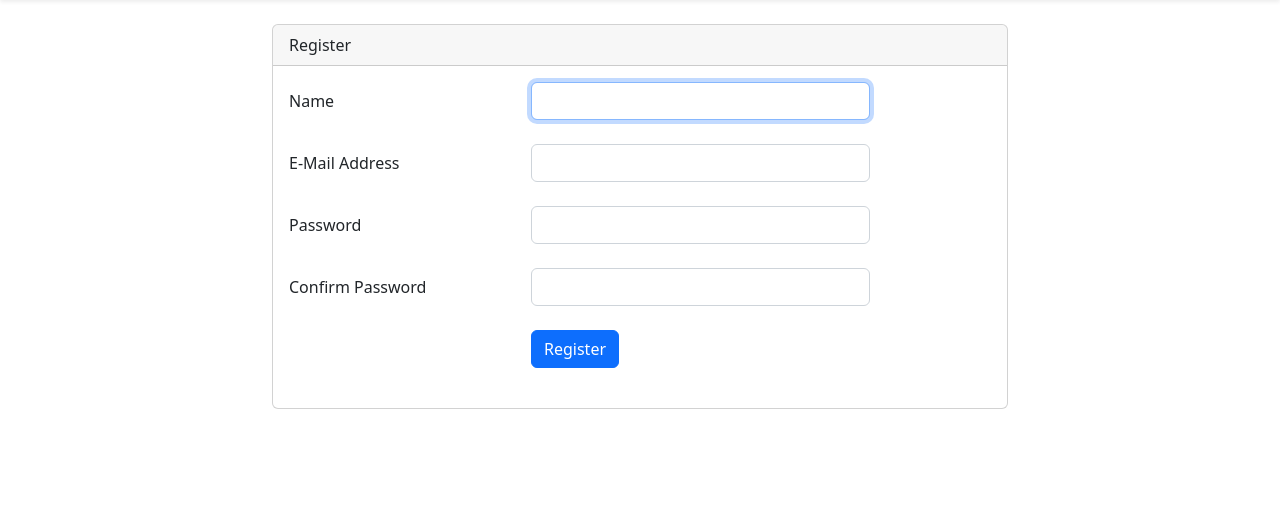
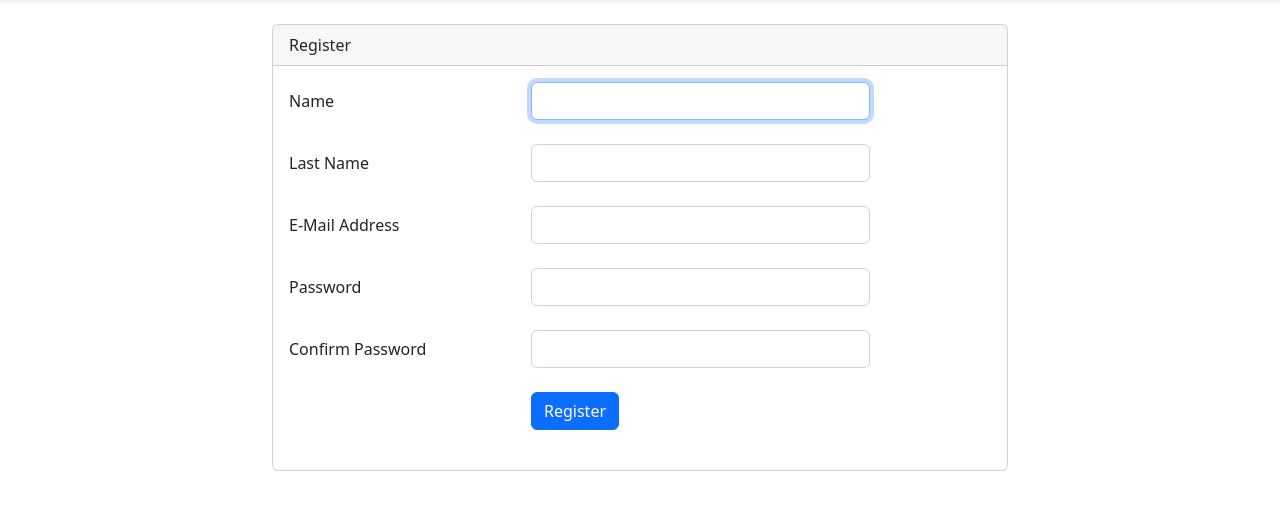
Before and after one commit to patrictobola/BDoctors, a Laravel app: page /register in a window 1280 px wide. Shown: the part 70-580 px from the top of the page. Run offline with Laravel 10, Linux system fonts and the light colour scheme; style sheets or scripts are compiled from the project's sources.

Commit message:
updated registration form and tested

```diff
--- a/bdoctor_project_back/app/Http/Controllers/Auth/RegisteredUserController.php
+++ b/bdoctor_project_back/app/Http/Controllers/Auth/RegisteredUserController.php
@@ -32,12 +32,14 @@ class RegisteredUserController extends Controller
     {
         $request->validate([
             'name' => ['required', 'string', 'max:255'],
-            'email' => ['required', 'string', 'email', 'max:255', 'unique:'.User::class],
+            'last_name' => ['required', 'string', 'max:255'],
+            'email' => ['required', 'string', 'email', 'max:255', 'unique:' . User::class],
             'password' => ['required', 'confirmed', Rules\Password::defaults()],
         ]);
 
         $user = User::create([
             'name' => $request->name,
+            'last_name' => $request->last_name,
             'email' => $request->email,
             'password' => Hash::make($request->password),
         ]);
--- a/bdoctor_project_back/app/Models/User.php
+++ b/bdoctor_project_back/app/Models/User.php
@@ -19,6 +19,7 @@ class User extends Authenticatable
      */
     protected $fillable = [
         'name',
+        'last_name',
         'email',
         'password',
     ];
--- a/bdoctor_project_back/database/seeders/UserSeeder.php
+++ b/bdoctor_project_back/database/seeders/UserSeeder.php
@@ -16,6 +16,7 @@ class UserSeeder extends Seeder
         $user = new User();
         $user->email = 'team4@boolean.it';
         $user->name = 'team4';
+        $user->last_name = 'daje';
         $user->password = bcrypt('team4');
         $user->save();
     }
--- a/bdoctor_project_back/resources/views/auth/register.blade.php
+++ b/bdoctor_project_back/resources/views/auth/register.blade.php
@@ -12,10 +12,13 @@
                             @csrf
 
                             <div class="mb-4 row">
-                            <label for="name" class="col-md-4 col-form-label text-md-right">{{ __('Name') }}</label>
+                                <label for="name"
+                                    class="col-md-4 col-form-label text-md-right">{{ __('Name') }}</label>
 
                                 <div class="col-md-6">
-                                <input id="name" type="text" class="form-control @error('name') is-invalid @enderror" name="name" value="{{ old('name') }}" required autocomplete="name" autofocus>
+                                    <input id="name" type="text"
+                                        class="form-control @error('name') is-invalid @enderror" name="name"
+                                        value="{{ old('name') }}" required autocomplete="name" autofocus>
 
                                     @error('name')
                                         <span class="invalid-feedback" role="alert">
@@ -24,12 +27,31 @@
                                     @enderror
                                 </div>
                             </div>
+                            <div class="mb-4 row">
+                                <label for="last_name"
+                                    class="col-md-4 col-form-label text-md-right">{{ __('Last Name') }}</label>
+
+                                <div class="col-md-6">
+                                    <input id="last_name" type="text"
+                                        class="form-control @error('last_name') is-invalid @enderror" name="last_name"
+                                        value="{{ old('last_name') }}" required autocomplete="last_name" autofocus>
+
+                                    @error('last_name')
+                                        <span class="invalid-feedback" role="alert">
+                                            <strong>{{ $message }}</strong>
+                                        </span>
+                                    @enderror
+                                </div>
+                            </div>
 
                             <div class="mb-4 row">
-                            <label for="email" class="col-md-4 col-form-label text-md-right">{{ __('E-Mail Address') }}</label>
+                                <label for="email"
+                                    class="col-md-4 col-form-label text-md-right">{{ __('E-Mail Address') }}</label>
 
                                 <div class="col-md-6">
-                                <input id="email" type="email" class="form-control @error('email') is-invalid @enderror" name="email" value="{{ old('email') }}" required autocomplete="email">
+                                    <input id="email" type="email"
+                                        class="form-control @error('email') is-invalid @enderror" name="email"
+                                        value="{{ old('email') }}" required autocomplete="email">
 
                                     @error('email')
                                         <span class="invalid-feedback" role="alert">
@@ -40,10 +62,13 @@
                             </div>
 
                             <div class="mb-4 row">
-                            <label for="password" class="col-md-4 col-form-label text-md-right">{{ __('Password') }}</label>
+                                <label for="password"
+                                    class="col-md-4 col-form-label text-md-right">{{ __('Password') }}</label>
 
                                 <div class="col-md-6">
-                                <input id="password" type="password" class="form-control @error('password') is-invalid @enderror" name="password" required autocomplete="new-password">
+                                    <input id="password" type="password"
+                                        class="form-control @error('password') is-invalid @enderror" name="password"
+                                        required autocomplete="new-password">
 
                                     @error('password')
                                         <span class="invalid-feedback" role="alert">
@@ -54,10 +79,12 @@
                             </div>
 
                             <div class="mb-4 row">
-                            <label for="password-confirm" class="col-md-4 col-form-label text-md-right">{{ __('Confirm Password') }}</label>
+                                <label for="password-confirm"
+                                    class="col-md-4 col-form-label text-md-right">{{ __('Confirm Password') }}</label>
 
                                 <div class="col-md-6">
-                                <input id="password-confirm" type="password" class="form-control" name="password_confirmation" required autocomplete="new-password">
+                                    <input id="password-confirm" type="password" class="form-control"
+                                        name="password_confirmation" required autocomplete="new-password">
                                 </div>
                             </div>
 
```
Also changed, not shown: bdoctor_project_back/database/seeders/DatabaseSeeder.php (+1 -6 lines), bdoctor_project_back/database/migrations/2014_10_12_000000_create_users_table.php, bdoctor_project_back/database/migrations/2023_09_21_150318_create_doctors_table.php (deleted). Lines whose indentation alone changed are shown as unchanged.
